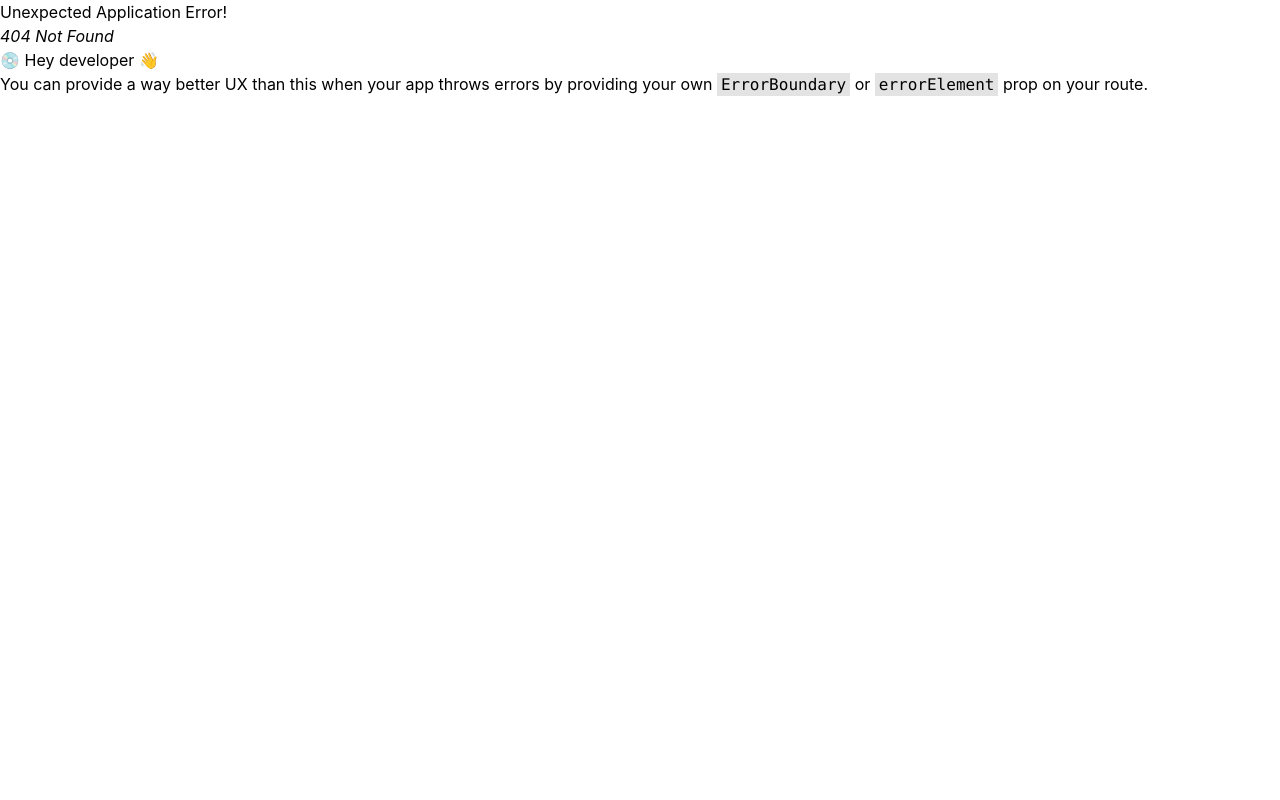
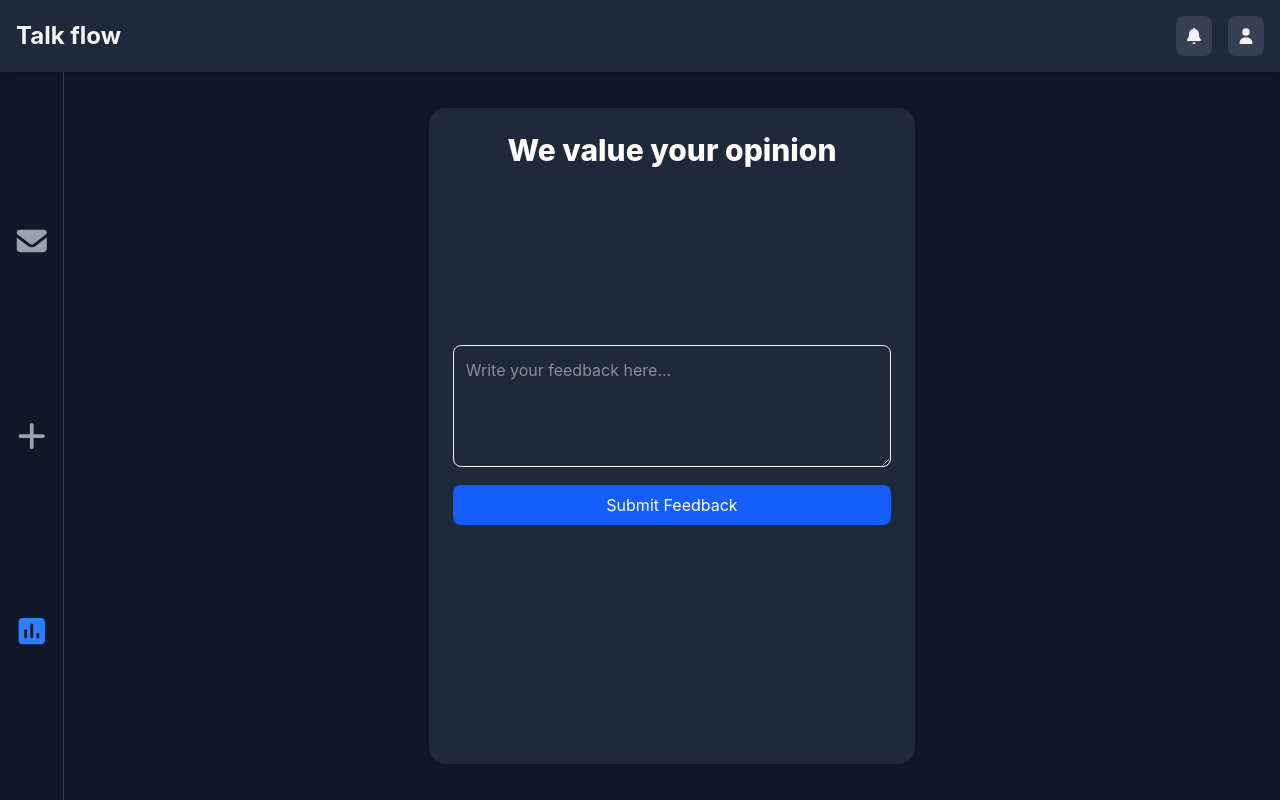
Before and after one commit to Syedikram12345/Talk-Flow, a React (Vite) app in the folder chat-client/: page /feedback in a window 1280 px wide. Before the commit this address had no page. Built offline with nearby package versions, Linux system fonts and the light colour scheme.

Commit message:
added a feadback form component

```diff
--- a/chat-client/src/App.jsx
+++ b/chat-client/src/App.jsx
@@ -49,7 +49,6 @@ function App() {
       </div>
 
       <Toaster position="top-right" />
-      {/* <AlertDialogAction /> */}
     </div>
   );
 }
--- /dev/null
+++ b/chat-client/src/components/Feedback.jsx
@@ -0,0 +1,45 @@
+import React, { useState } from "react";
+import { toast } from "sonner";
+
+function Feedback() {
+  const [input, setInput] = useState("");
+
+  function handleSubmit(e) {
+    e.preventDefault();
+    setInput("");
+    toast.success("Feedback submitted");
+  }
+  function feedbackChange(event) {
+    const value = event.target.value;
+    setInput(value);
+  }
+  return (
+    <div className="flex h-full items-center justify-center">
+      <div className="w-[40%] h-[90%] bg-gray-800 rounded-2xl p-6 shadow-md">
+        <h1 className="font-extrabold text-center text-3xl mb-6 text-white">
+          We value your opinion
+        </h1>
+        <div className=" h-[80%] overflow-hidden flex justify-center flex-col">
+          <form>
+            <textarea
+              onChange={feedbackChange}
+              className="w-full p-3 border rounded-lg outline-none focus:ring"
+              placeholder="Write your feedback here..."
+              rows={4}
+              value={input}
+            />
+
+            <button
+              type="submit"
+              onClick={handleSubmit}
+              className="mt-3 w-full bg-blue-600 text-white py-2 rounded-lg hover:bg-blue-700 transition"
+            >
+              Submit Feedback
+            </button>
+          </form>
+        </div>
+      </div>
+    </div>
+  );
+}
+export default Feedback;
--- a/chat-client/src/components/Modes.jsx
+++ b/chat-client/src/components/Modes.jsx
@@ -5,7 +5,6 @@ import {
   faComments,
   faPhone,
   faPlus,
-  faUser,
   faGear,
   faSquarePollVertical,
 } from "@fortawesome/free-solid-svg-icons";
@@ -14,12 +13,12 @@ import { NavLink } from "react-router-dom";
 function Modes() {
   const modes = [
     { icon: faEnvelope, label: "Messages", to: "/" },
-    { icon: faComments, label: "Status", to: "/status" },
-    { icon: faPhone, label: "Calls", to: "/calls" },
+    // { icon: faComments, label: "Status", to: "/status" },
+    // { icon: faPhone, label: "Calls", to: "/calls" },
     { icon: faPlus, label: "Add Chat", to: "/add-chat" },
-    { icon: faUser, label: "Profile", to: "/profile" },
+
     { icon: faSquarePollVertical, label: "Feedback", to: "/feedback" },
-    { icon: faGear, label: "Settings", to: "/settings" },
+    // { icon: faGear, label: "Settings", to: "/settings" },
   ];
 
   return (
--- a/chat-client/src/main.jsx
+++ b/chat-client/src/main.jsx
@@ -5,6 +5,7 @@ import AddChat from "./components/AddChat.jsx";
 import "./index.css";
 import { createBrowserRouter, RouterProvider } from "react-router-dom";
 import App from "./App.jsx";
+import Feedback from "./components/Feedback.jsx";
 
 const router = createBrowserRouter([
   {
@@ -19,6 +20,10 @@ const router = createBrowserRouter([
         path: "add-chat",
         element: <AddChat />,
       },
+      {
+        path: "feedback",
+        element: <Feedback />,
+      },
     ],
   },
 ]);
```
Also changed, not shown: 1 other file (tests, documents, lock files or other folders).
